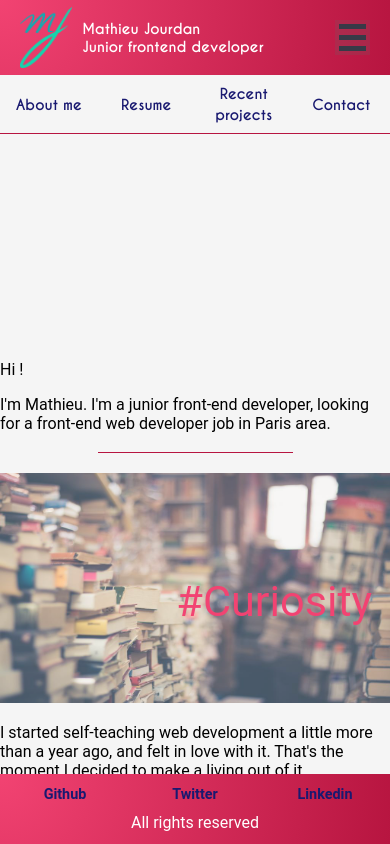
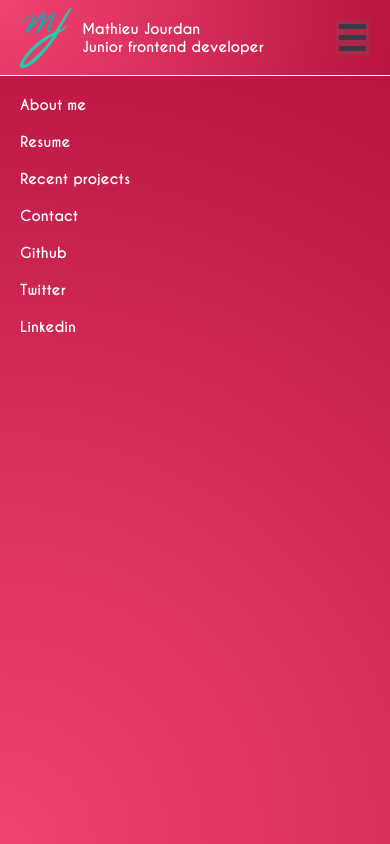
Before and after one commit to MatJOnGit/portfolio-gatsby, a Gatsby app: page / in a window 390 px wide. Both pictures are taken after a click on the button 352 px from the left and 37 px from the top of the page. Shown: the top 844 px of the page. Built offline with nearby package versions, Linux system fonts and the light colour scheme.

Commit message:
add a menu with menu links and footer links, hide stable menu and footer from the mobile design

```diff
--- a/src/components/WorkplaceBox/index.js
+++ b/src/components/WorkplaceBox/index.js
@@ -39,6 +39,7 @@ export default class WorkplaceBox extends React.Component {
                         } />
                     </div>
                 </div>
+
                 {!isBoxExpanded ? null : (
                     <div className={"workplace-content"}>
                         <p>Dates :</p>
--- a/src/components/footer.css
+++ b/src/components/footer.css
@@ -5,6 +5,7 @@ footer {
     bottom: 0;
     width: 100%;
     height: 70px;
+    display: none;
 }
 
 footer ul {
--- a/src/components/header.css
+++ b/src/components/header.css
@@ -1,6 +1,6 @@
 header {
     position: fixed;
-    height: 134px;
+    height: 75px; /* 134px for tablets & desktop */
     top: 0;
     right: 0;
     left: 0;
@@ -12,7 +12,6 @@ header {
 .banner {
     height: 65px;
     padding: 5px 5%;
-
     position: relative;
     display: flex;
     flex-direction: row;
@@ -39,33 +38,6 @@ h1, h2 {
     color: white;
 }
 
-header ul {
-    margin: 0;
-    padding: 0;
-
-    display: flex;
-    flex-direction: row;
-    justify-content: space-between;
-    align-items: center;
-
-    border-bottom: 1px rgb(183, 21, 64) solid;
-
-    text-align: center;
-    color: #FFF;
-}
-
-header li {
-    margin: 0;
-}
-
-header li {
-    width: 25%;
-    height: 100%;
-    list-style: none;
-    padding: 8px 0;
-    text-decoration: none;
-}
-
 .menu-button {
     position: absolute;
     right: 20px;
@@ -85,3 +57,47 @@ header li {
     background: linear-gradient(#373a47 20%, transparent 20%, transparent 40%, #373a47 40%, #373a47 60%, transparent 60%, transparent 80%, #373a47 80%);
     content: ""
 }
+
+.stable-menu {
+    margin: 0;
+    padding: 0;
+
+    display: none;
+    /* display: flex; */
+    flex-direction: row;
+    justify-content: space-between;
+    align-items: center;
+
+    border-bottom: 1px rgb(183, 21, 64) solid;
+
+    text-align: center;
+    color: #FFF;
+}
+
+.stable-menu li {
+    margin: 0;
+    width: 25%;
+    height: 100%;
+    list-style: none;
+    padding: 8px 0;
+    text-decoration: none;
+}
+
+.dynamic-menu {
+    margin: 0;
+    padding: 10px 0;
+    border-top: 1px solid white;
+    position: fixed;
+    top: 75px;
+    bottom: 0px;
+    background-image: radial-gradient(circle at bottom left, rgb(242, 67, 114), rgb(183, 21, 64));
+    width: 100%;
+}
+
+.dynamic-menu li {
+    padding: 8px 20px;
+}
+
+.dynamic-menu a {;
+    color: white;
+}
--- a/src/components/header.js
+++ b/src/components/header.js
@@ -3,7 +3,19 @@ import { Link } from "gatsby"
 import styles from './header.css'
 
 export default class Header extends React.Component {
-    render () {
+    state = {
+        isMenuExpanded: false
+    }
+
+    toggleMenu = () => {
+        this.setState({
+            isMenuExpanded: !this.state.isMenuExpanded
+        })
+    }
+
+    render() {
+        const {isMenuExpanded} = this.state
+
         const ListLink = props => (
             <li>
                 <Link to={props.to}>{props.children}</Link>
@@ -18,14 +30,29 @@ export default class Header extends React.Component {
                         <h1>Mathieu Jourdan</h1>
                         <h2>Junior frontend developer</h2>
                     </div>
-                        <button className={"menu-button"}></button>
+                    <button
+                        className={"menu-button"}
+                        onClick={this.toggleMenu}
+                    ></button>
                 </div>
-                    <ul>
+                <ul className={"stable-menu"}>
                     <ListLink to="/">About me</ListLink>
                     <ListLink to="/resume/">Resume</ListLink>
                     <ListLink to="/recent-projects/">Recent projects</ListLink>
                     <ListLink to="/contact/">Contact</ListLink>
                 </ul>
+
+                {!isMenuExpanded ? null : (
+                    <ul className={"dynamic-menu"}>
+                        <ListLink to="/">About me</ListLink>
+                        <ListLink to="/resume/">Resume</ListLink>
+                        <ListLink to="/recent-projects/">Recent projects</ListLink>
+                        <ListLink to="/contact/">Contact</ListLink>
+                        <li><a href="https://github.com/MatJOnGit">Github</a></li>
+                        <li><a href="https://mobile.twitter.com/MathieuOnTwit">Twitter</a></li>
+                        <li><a href="https://www.linkedin.com/in/mathieu-jourdan/">Linkedin</a></li>
+                    </ul>
+                )}
             </header>
         )
     }
--- a/src/pages/contact.css
+++ b/src/pages/contact.css
@@ -1,7 +1,3 @@
-.content {
-    margin: 150px 15px 100px 15px;
-}
-
 form > div {
     padding: 5px 0;
     display: flex;
--- a/src/styles/global.css
+++ b/src/styles/global.css
@@ -22,8 +22,7 @@ footer li a {
 }
 
 .content {
-    margin-top: 360px;
-    margin-bottom: 100px;
+    margin: 91px 15px 100px 15px; /* 150px top for tablets & desktop */
 }
 
 .rounded {
```
Lines whose indentation alone changed are shown as unchanged.
